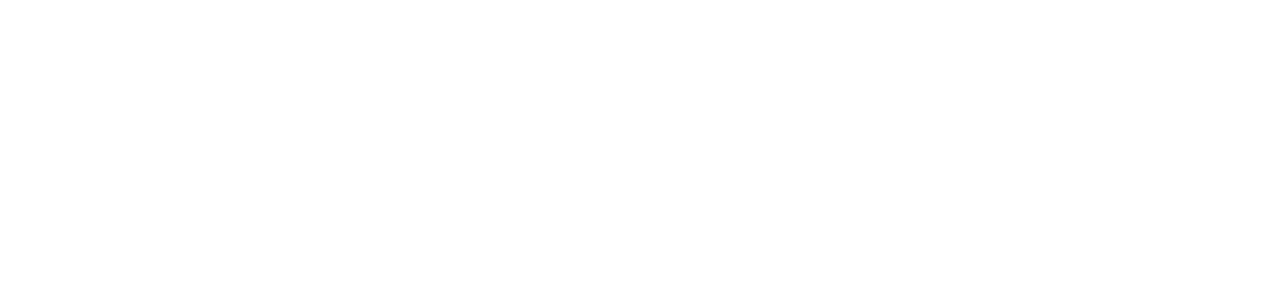
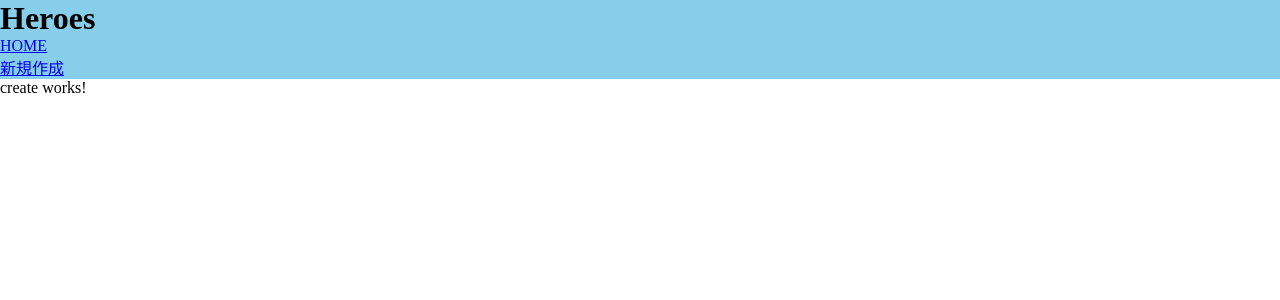
Before and after one commit to devenue-tatsuya/gha-test-1102, an Angular app in the folder client/: page /create in a window 1280 px wide. Before the commit this address led to /. Shown: the top 300 px of the page. Built offline with nearby package versions, Linux system fonts and the light colour scheme.

Commit message:
CreateComponent作成

```diff
--- a/client/src/app/app-routing.module.ts
+++ b/client/src/app/app-routing.module.ts
@@ -2,11 +2,16 @@
 import { RouterModule, Routes } from '@angular/router';
 
 import { HeroesComponent } from './heroes/heroes.component';
+import { CreateComponent } from './create/create.component';
 
 const routes: Routes = [
   {
     path: '',
     component: HeroesComponent,
+  },
+  {
+    path: 'create',
+    component: CreateComponent,
   },
 ];
 
--- a/client/src/app/app.component.html
+++ b/client/src/app/app.component.html
@@ -1 +1,3 @@
+<app-header></app-header>
+
 <router-outlet></router-outlet>
--- a/client/src/app/app.module.ts
+++ b/client/src/app/app.module.ts
@@ -6,9 +6,10 @@
 import { AppComponent } from './app.component';
 import { HeroesComponent } from './heroes/heroes.component';
 import { HeaderComponent } from './header/header.component';
+import { CreateComponent } from './create/create.component';
 
 @NgModule({
-  declarations: [AppComponent, HeroesComponent, HeaderComponent],
+  declarations: [AppComponent, HeroesComponent, HeaderComponent, CreateComponent],
   imports: [BrowserModule, AppRoutingModule, HttpClientModule],
   providers: [],
   bootstrap: [AppComponent],
--- /dev/null
+++ b/client/src/app/create/create.component.html
@@ -0,0 +1 @@
+<p>create works!</p>
--- a/client/src/app/header/header.component.html
+++ b/client/src/app/header/header.component.html
@@ -1,9 +1,9 @@
 <h1>Heroes</h1>
 <ul>
   <li>
-    <a href="">HOME</a>
+    <a routerLink="/">HOME</a>
   </li>
   <li>
-    <a href="">新規作成</a>
+    <a routerLink="/create">新規作成</a>
   </li>
 </ul>
--- a/client/src/app/heroes/heroes.component.html
+++ b/client/src/app/heroes/heroes.component.html
@@ -1,5 +1,3 @@
-<app-header></app-header>
-
 <ul *ngFor="let heroe of heroes">
   <li>{{ heroe.id }}: {{ heroe.name }}</li>
 </ul>
```
Also changed, not shown: client/src/app/create/create.component.ts (added, +8 -0 lines), client/src/app/create/create.component.scss (added), 1 other file (tests, documents, lock files or other folders).
